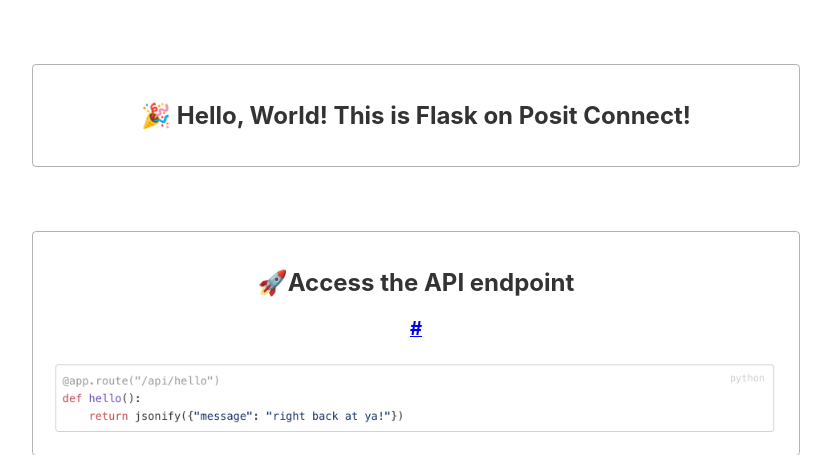
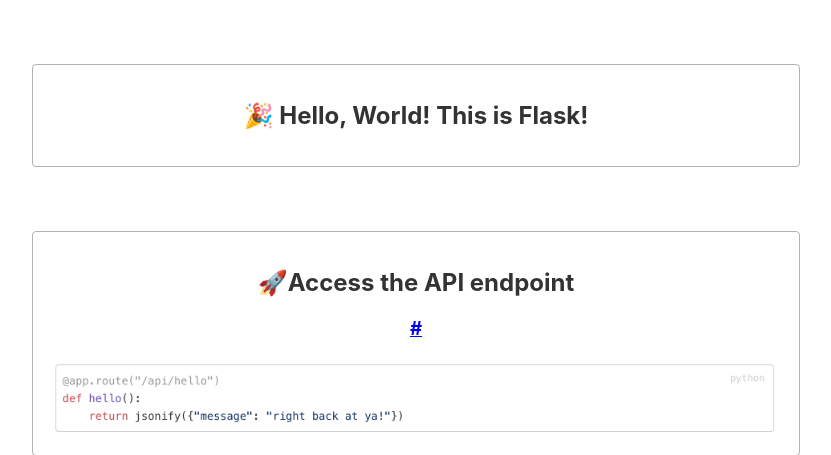
Before and after one commit to rstudio/posit-demo-assets, a Flask app: template Python/flask-getting-started-rsc/templates/index.html in a window 1280 px wide. Shown: the top 455 px of the page, without its empty margins (224-1055 px from the left). Run offline with Flask 3, Linux system fonts and the light colour scheme; the template is opened without the code that fills it, so the values that code supplies are empty.

Commit message:
Update flask getting started

```diff
--- a/Python/flask-getting-started-rsc/app.py
+++ b/Python/flask-getting-started-rsc/app.py
@@ -1,7 +1,9 @@
 from flask import Flask, render_template, jsonify
-
+import os
 app = Flask(__name__)
-
+if 'RS_SERVER_URL' in os.environ and os.environ['RS_SERVER_URL']:
+  from werkzeug.middleware.proxy_fix import ProxyFix
+  app.wsgi_app = ProxyFix(app.wsgi_app, x_prefix=1)
 
 @app.route("/")
 def index():
--- a/Python/flask-getting-started-rsc/templates/index.html
+++ b/Python/flask-getting-started-rsc/templates/index.html
@@ -8,7 +8,7 @@
   </head>
   <body class="sans-serif center w-60">
     <div class="mt5 ba pa br2 b--black-30 tc">
-      <h2>🎉 Hello, World! This is Flask on Posit Connect!</h2>
+      <h2>🎉 Hello, World! This is Flask!</h2>
     </div>
     <div class="mt5 ba pa br2 b--black-30 tc">
       <h2>🚀Access the API endpoint</h2>
```
Also changed, not shown: Python/flask-getting-started-rsc/requirements.txt (+5 -4 lines), Python/flask-getting-started-rsc/README.md, Python/flask-getting-started-rsc/manifest.json.
